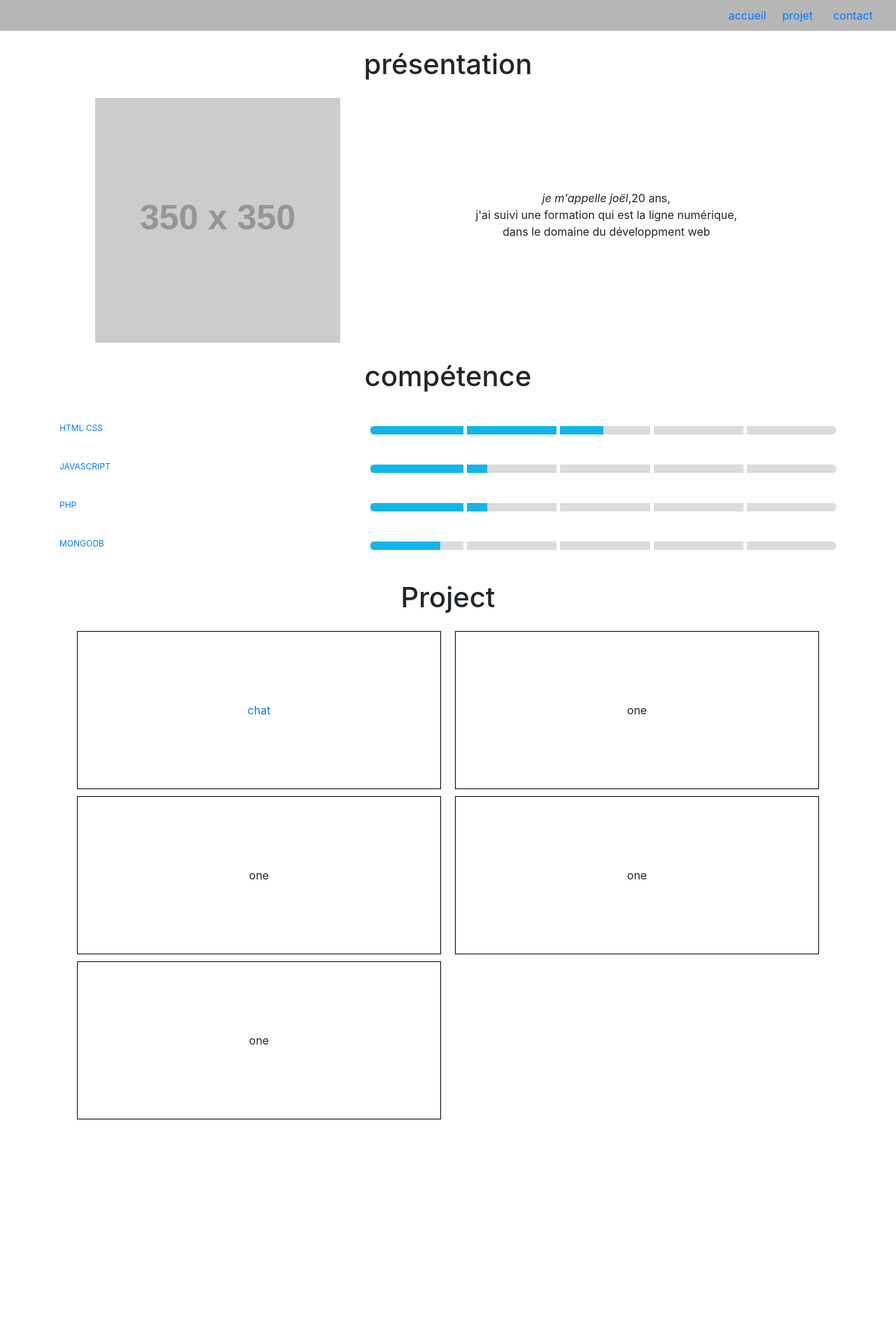
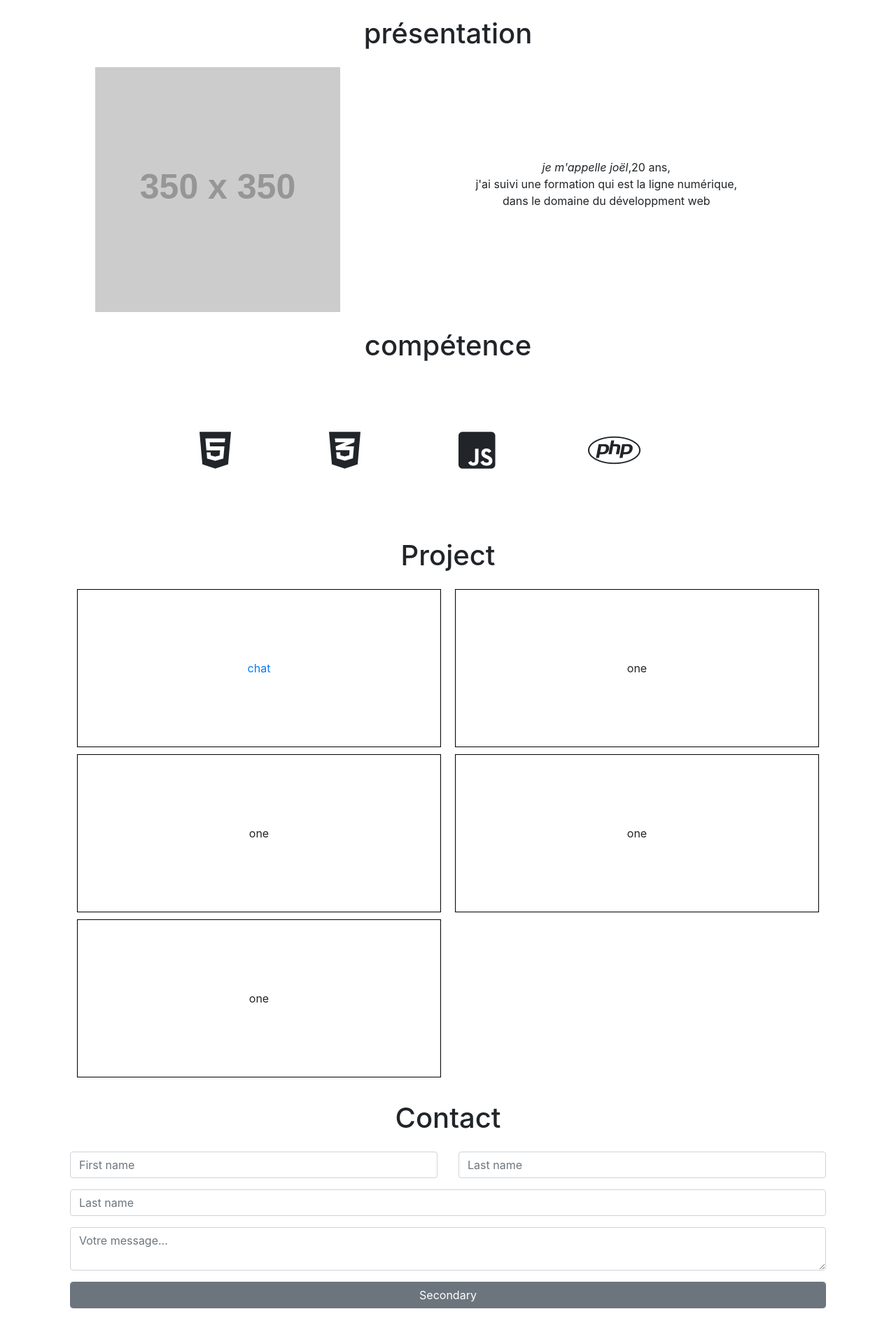
Before and after one commit to saitokojiro/Portfolio_html_css, a PHP site: page / in a window 1280 px wide. Shown: the whole page at 70% size. Before the commit the page ends 1600 px from the top, so only its background shows below. Run offline with PHP 8.4, Linux system fonts and the light colour scheme; grey boxes labelled with a size stand in for pictures from a placeholder-image service; some libraries are stand-ins or nearby versions.

Commit message:
update add form and icons

```diff
--- a/CSS/Index.css
+++ b/CSS/Index.css
@@ -58,7 +58,12 @@ body {
 
 
 
-
+.fa-html5,
+.fa-css3-alt,
+.fa-js-square,
+.fa-php {
+    font-size: 60px;
+}
 
 
 
@@ -71,11 +76,11 @@ body {
 
 /* Extra small devices (phones, 600px and down) */
 @media only screen and (max-width: 600px) {
-   .picture_profile {
+    .picture_profile {
 
         margin: auto;
         height: 350px;
-       width: 350px;
+        width: 350px;
     }
 
 
@@ -95,7 +100,7 @@ body {
 
         margin: auto;
         height: 350px;
-       width: 350px;
+        width: 350px;
     }
 
 
--- a/index.html
+++ b/index.html
@@ -21,6 +21,7 @@
 
 
 <body>
+  <!--
   <header>
     <nav class="navbar navbar-light  navbar-expand-lg ml-auto" style="background-color:rgb(183,183,183);">
 
@@ -50,6 +51,7 @@
 
     </nav>
   </header>
+-->
   <div class="container">
     <!--<h2 class="text-center">Presentation</h2>
 <div class="content" style="margin-top: 60px">
@@ -124,14 +126,25 @@
 
       </div>
 
-      <div class="row flap justify-content-center">
+      <div class="row-column flap justify-content-center">
 
         <h1 class="my-4 title_section ">
           compétence
 
         </h1>
 
+        <div class="row justify-content-center mt-5 mb-5">
 
+            <i class="fab fa-html5 col-2 mt-5 mb-5"></i>
+            <i class="fab fa-css3-alt col-2 mt-5 mb-5"></i>
+
+
+            <i class="fab fa-js-square col-2 mt-5 mb-5"></i>
+            <i class="fab fa-php col-2 mt-5 mb-5"></i>
+
+
+        </div>
+<!--
         <div class="skill_bar" data-width="50"><span class="title">
 
             <a href="#">HTML CSS</a>
@@ -171,7 +184,7 @@
               class="backgroundBar"></span><span class="bar"
               style="background-color: rgb(19, 181, 234); opacity: 1; width: 15%;"></span>
           </div>
-      </div>
+        </div>-->
       </div>
       <div>
         <h1 class="my-4 title_section">
@@ -189,6 +202,33 @@
           </div>
 
         </div>
+
+      </div>
+      <div>
+        <h1 class="my-4 title_section">
+          Contact
+
+        </h1>
+        <form>
+          <div class="row">
+            <div class="form-group col">
+              <input type="text" class="form-control" placeholder="First name">
+            </div>
+            <div class=" form-group col">
+              <input type="text" class="form-control" placeholder="Last name">
+            </div>
+            <div class="form-group col-12">
+              <input type="text" class="form-control" placeholder="Last name">
+            </div>
+            <div class="form-group col-12">
+              <textarea name="" rows="0" class="form-control" placeholder="Votre message..."></textarea>
+            </div>
+            <div class="form-group col-12">
+              <button type="button" class="btn btn-secondary form-control">Secondary</button>
+            </div>
+          </div>
+        </form>
+
 
       </div>
 
```
Also changed, not shown: 1 other file. Lines whose indentation alone changed are shown as unchanged.
